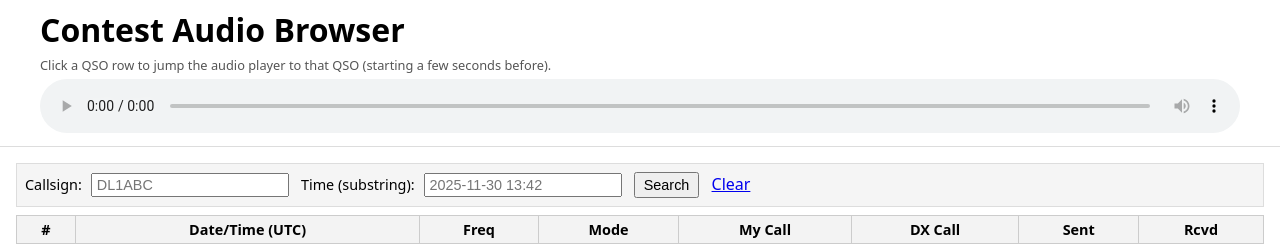
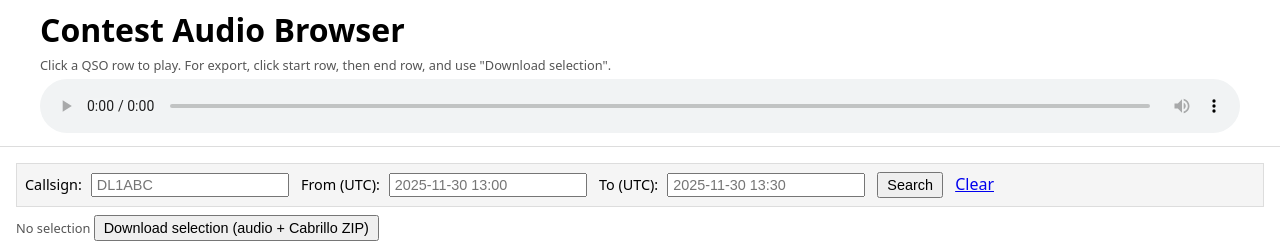
Before and after one commit to rogercaminal/contest-audio-browser, a Flask app: page / in a window 1280 px wide. Shown: the top 249 px of the page. Run offline with Flask 3, Linux system fonts and the light colour scheme; lists and menus that the app fills with data are empty; parts of the project's set-up code (start-up, migrations or seed data) failed here and were passed over.

Commit message:
Improve download

```diff
--- a/app.py
+++ b/app.py
@@ -1,12 +1,21 @@
-# app.py
 import os
+import io
+import zipfile
 from datetime import datetime
 
-from flask import Flask, render_template, send_from_directory, request  # <-- add request
+from flask import (
+    Flask,
+    render_template,
+    send_from_directory,
+    request,
+    send_file,
+)
 from mutagen.mp3 import MP3  # for MP3 duration
+from pydub import AudioSegment
 
 AUDIO_DIR = os.environ.get("AUDIO_DIR", "/data/audio")
 CABRILLO_FILE = os.environ.get("CABRILLO_FILE", "/data/logs/contest.log")
+EXPORT_DIR = os.environ.get("EXPORT_DIR")
 RECORDING_START_UTC = os.environ.get("RECORDING_START_UTC")
 CONTEST_START_UTC = os.environ.get("CONTEST_START_UTC")
 PRE_SECONDS = float(os.environ.get("PRE_SECONDS", "10"))  # how many seconds before QSO to start
@@ -15,6 +24,7 @@ app = Flask(__name__)
 
 audio_index = []  # list of {filename, start, end}
 qsos = []         # list of QSO dicts with file + offset
+header_lines = [] # Cabrillo header lines (everything before first QSO:)
 
 
 def parse_time_utc(s: str) -> datetime:
@@ -47,44 +57,52 @@ def build_audio_index():
 
 
 def parse_cabrillo(path):
-    """Very simple Cabrillo QSO parser."""
+    """Very simple Cabrillo QSO parser. Returns (header_lines, qso_list)."""
     qsos = []
+    headers = []
+    in_qso = False
+
     with open(path, encoding="utf-8", errors="ignore") as f:
         for line in f:
-            line = line.strip()
-            if not line.startswith("QSO:"):
-                continue
-            parts = line.split()
-            # QSO: freq mode date time mycall rst_s exch_s hiscall rst_r exch_r ...
-            if len(parts) < 11:
-                continue
+            raw = line.rstrip("\n")
+            stripped = raw.strip()
 
-            freq = parts[1]
-            mode = parts[2]
-            date = parts[3]          # YYYY-MM-DD
-            time = parts[4]          # HHMM
-            mycall = parts[5]
-            rst_s = parts[6]
-            exch_s = parts[7]
-            hiscall = parts[8]
-            rst_r = parts[9]
-            exch_r = parts[10]
+            if stripped.startswith("QSO:"):
+                in_qso = True
+                parts = stripped.split()
+                # QSO: freq mode date time mycall rst_s exch_s hiscall rst_r exch_r ...
+                if len(parts) < 11:
+                    continue
 
-            dt = datetime.strptime(date + " " + time, "%Y-%m-%d %H%M")
+                freq = parts[1]
+                mode = parts[2]
+                date = parts[3]          # YYYY-MM-DD
+                time = parts[4]          # HHMM
+                mycall = parts[5]
+                rst_s = parts[6]
+                exch_s = parts[7]
+                hiscall = parts[8]
+                rst_r = parts[9]
+                exch_r = parts[10]
 
-            qsos.append({
-                "datetime": dt,
-                "freq": freq,
-                "mode": mode,
-                "mycall": mycall,
-                "rst_s": rst_s,
-                "exch_s": exch_s,
-                "hiscall": hiscall,
-                "rst_r": rst_r,
-                "exch_r": exch_r,
-            })
+                dt = datetime.strptime(date + " " + time, "%Y-%m-%d %H%M")
 
-    return qsos
+                qsos.append({
+                    "datetime": dt,
+                    "freq": freq,
+                    "mode": mode,
+                    "mycall": mycall,
+                    "rst_s": rst_s,
+                    "exch_s": exch_s,
+                    "hiscall": hiscall,
+                    "rst_r": rst_r,
+                    "exch_r": exch_r,
+                })
+            else:
+                if not in_qso:
+                    headers.append(raw)
+
+    return headers, qsos
 
 
 def attach_audio_positions(qsos, audio_index):
@@ -121,26 +139,120 @@ def attach_audio_positions(qsos, audio_index):
     return qsos
 
 
+# --- helper: build AudioSegment for [start_s, end_s] over all MP3 files ---
+def build_audio_window(start_s: float, end_s: float) -> AudioSegment:
+    """Return a pydub.AudioSegment for [start_s, end_s] seconds in the whole recording."""
+    if not audio_index:
+        raise RuntimeError("Audio index not built")
+
+    # total duration
+    total_duration = audio_index[-1]["end"]
+    start_s = max(0.0, start_s)
+    end_s = min(total_duration, end_s)
+    if end_s <= start_s:
+        raise RuntimeError("Requested audio window is empty or out of range.")
+
+    start_ms = int(start_s * 1000)
+    end_ms = int(end_s * 1000)
+
+    combined = AudioSegment.silent(duration=0)
+
+    for f in audio_index:
+        file_start_ms = int(f["start"] * 1000)
+        file_end_ms = int(f["end"] * 1000)
+
+        overlap_start_ms = max(start_ms, file_start_ms)
+        overlap_end_ms = min(end_ms, file_end_ms)
+        if overlap_end_ms <= overlap_start_ms:
+            continue
+
+        local_start_ms = overlap_start_ms - file_start_ms
+        local_end_ms = overlap_end_ms - file_start_ms
+
+        path = os.path.join(AUDIO_DIR, f["filename"])
+        audio = AudioSegment.from_file(path)
+        part = audio[local_start_ms:local_end_ms]
+        combined += part
+
+    if len(combined) == 0:
+        raise RuntimeError("No audio in requested window.")
+    return combined
+
+
+# --- helper: build a small Cabrillo for selected QSOs ---
+def build_cabrillo_subset(selected_qsos):
+    """Return Cabrillo text (str) containing header + only the selected QSO lines."""
+    lines = []
+    # header lines as they were in the original file
+    for h in header_lines:
+        lines.append(h)
+
+    # ensure there's a START-OF-LOG header if not present (minimal safety)
+    if not any(l.startswith("START-OF-LOG") for l in lines):
+        lines.insert(0, "START-OF-LOG: 3.0")
+
+    # blank line between header and QSO lines
+    lines.append("")
+
+    for q in selected_qsos:
+        date_str = q["datetime"].strftime("%Y-%m-%d")
+        time_str = q["datetime"].strftime("%H%M")
+        freq = q["freq"]
+        mode = q["mode"]
+        mycall = q["mycall"]
+        rst_s = q["rst_s"]
+        exch_s = q["exch_s"]
+        hiscall = q["hiscall"]
+        rst_r = q["rst_r"]
+        exch_r = q["exch_r"]
+
+        line = (
+            f"QSO: {freq:>5} {mode:>2} {date_str} {time_str} "
+            f"{mycall:<13} {rst_s:>3} {exch_s:<6} "
+            f"{hiscall:<13} {rst_r:>3} {exch_r:<6}"
+        )
+        lines.append(line)
+
+    lines.append("END-OF-LOG:")
+    return "\n".join(lines)
+
+
 @app.route("/")
 def index():
-    # --- read search parameters from URL ---
     call_query = (request.args.get("call") or "").strip().upper()
-    time_query = (request.args.get("time") or "").strip()
+    time_from_query = (request.args.get("time_from") or "").strip()
+    time_to_query = (request.args.get("time_to") or "").strip()
 
-    # --- filter QSOs in Python ---
+    # Parse time_from / time_to if provided
+    time_from_dt = None
+    time_to_dt = None
+    time_fmt = "%Y-%m-%d %H:%M"  # same format we display in the table
+
+    if time_from_query:
+        try:
+            time_from_dt = datetime.strptime(time_from_query, time_fmt)
+        except ValueError:
+            time_from_dt = None  # invalid -> ignore filter
+
+    if time_to_query:
+        try:
+            time_to_dt = datetime.strptime(time_to_query, time_fmt)
+        except ValueError:
+            time_to_dt = None
+
     filtered = []
     for q in qsos:
-        # filter by call (matches MY call or DX call, contains)
+        # Call filter (matches MY call or DX call, case-insensitive)
         if call_query:
             if call_query not in q["hiscall"].upper() and call_query not in q["mycall"].upper():
                 continue
 
-        # filter by time substring
-        # we format the datetime as "YYYY-MM-DD HH:MM"
-        if time_query:
-            dt_str = q["datetime"].strftime("%Y-%m-%d %H:%M")
-            if time_query not in dt_str:
-                continue
+        # Time range filter
+        q_dt = q["datetime"]
+        if time_from_dt and q_dt < time_from_dt:
+            continue
+        if time_to_dt and q_dt > time_to_dt:
+            continue
 
         filtered.append(q)
 
@@ -148,20 +260,76 @@ def index():
         "index.html",
         qsos=filtered,
         call_query=call_query,
-        time_query=time_query,
+        time_from_query=time_from_query,
+        time_to_query=time_to_query,
     )
 
 
 @app.route("/audio/<path:filename>")
 def audio(filename):
-    # Serve raw MP3 files from AUDIO_DIR
     return send_from_directory(AUDIO_DIR, filename)
 
 
+@app.route("/download_selection", methods=["POST"])
+def download_selection():
+    try:
+        start_idx = int(request.form.get("start_index", "0"))
+        end_idx = int(request.form.get("end_index", "0"))
+    except ValueError:
+        return "Invalid indices", 400
+
+    if start_idx <= 0 or end_idx <= 0 or end_idx < start_idx:
+        return "Invalid range", 400
+
+    selected = [q for q in qsos if start_idx <= q["index"] <= end_idx]
+    if not selected:
+        return "No QSOs in selected range", 400
+
+    centers = [q["abs_rec_second"] for q in selected]
+    start_s = min(centers) - PRE_SECONDS
+    end_s = max(centers) + PRE_SECONDS
+
+    audio_seg = build_audio_window(start_s, end_s)
+    cab_text = build_cabrillo_subset(selected)
+
+    # --- build ZIP in memory ---
+    buf = io.BytesIO()
+    with zipfile.ZipFile(buf, "w", zipfile.ZIP_DEFLATED) as zf:
+        # audio
+        audio_bytes_io = io.BytesIO()
+        audio_seg.export(audio_bytes_io, format="mp3")
+        audio_bytes_io.seek(0)
+        zf.writestr("snippet.mp3", audio_bytes_io.read())
+        # cabrillo
+        zf.writestr("snippet.log", cab_text.encode("utf-8"))
+    buf.seek(0)
+
+    filename = f"qsos_{start_idx}_to_{end_idx}.zip"
+
+    # --- optional: also save ZIP on server in EXPORT_DIR ---
+    if EXPORT_DIR:
+        try:
+            os.makedirs(EXPORT_DIR, exist_ok=True)
+            server_path = os.path.join(EXPORT_DIR, filename)
+            with open(server_path, "wb") as f:
+                f.write(buf.getbuffer())
+            app.logger.info(f"Saved export to {server_path}")
+        except Exception as e:
+            app.logger.error(f"Error saving export to EXPORT_DIR: {e}")
+
+    # --- send to browser as download ---
+    return send_file(
+        buf,
+        mimetype="application/zip",
+        as_attachment=True,
+        download_name=filename,
+    )
+
+
 def init_app():
-    global audio_index, qsos
+    global audio_index, qsos, header_lines
     audio_index = build_audio_index()
-    qsos_raw = parse_cabrillo(CABRILLO_FILE)
+    header_lines, qsos_raw = parse_cabrillo(CABRILLO_FILE)
     qsos = attach_audio_positions(qsos_raw, audio_index)
 
 
--- a/docker-compose.yml
+++ b/docker-compose.yml
@@ -14,7 +14,7 @@ services:
       CONTEST_START_UTC: "2025-11-29 00:00:00"
       PRE_SECONDS: 0
       # optional: server-side export folder
-      EXPORT_DIR: /data/exports
+      EXPORT_DIR: /data/exports/cqww_2025_ef6t
     volumes:
       # host_path:container_path
       - ./data/audio:/data/audio
--- a/templates/index.html
+++ b/templates/index.html
@@ -4,33 +4,13 @@
     <meta charset="utf-8">
     <title>Contest Audio Browser</title>
     <style>
-      body {
-        font-family: system-ui, sans-serif;
-        margin: 0;
-      }
-      .page {
-        margin: 1rem;
-      }
-      table {
-        border-collapse: collapse;
-        width: 100%;
-      }
-      th, td {
-        border: 1px solid #ccc;
-        padding: 4px 6px;
-        font-size: 0.9rem;
-      }
-      th {
-        background: #f3f3f3;
-      }
-      tr:hover {
-        background: #eef;
-        cursor: pointer;
-      }
-      .small {
-        font-size: 0.8rem;
-        color: #555;
-      }
+      body { font-family: system-ui, sans-serif; margin: 0; }
+      .page { margin: 1rem; }
+      table { border-collapse: collapse; width: 100%; }
+      th, td { border: 1px solid #ccc; padding: 4px 6px; font-size: 0.9rem; }
+      th { background: #f3f3f3; }
+      tr:hover { background: #eef; cursor: pointer; }
+      .small { font-size: 0.8rem; color: #555; }
       .search-bar {
         margin-bottom: 0.5rem;
         padding: 0.5rem;
@@ -51,7 +31,6 @@
         font-size: 0.9rem;
       }
 
-      /* 🔹 Sticky audio bar */
       .sticky-player {
         position: sticky;
         top: 0;
@@ -60,26 +39,32 @@
         padding: 0.5rem 1rem 0.5rem 1rem;
         border-bottom: 1px solid #ddd;
       }
-      .sticky-player-inner {
-        max-width: 1200px;
-        margin: 0 auto;
+      .sticky-player-inner { max-width: 1200px; margin: 0 auto; }
+
+      /* selection highlighting */
+      tr.selected-range { background: #cde !important; }
+      .controls-bar {
+        margin-bottom: 0.5rem;
+      }
+      .controls-bar button {
+        padding: 3px 8px;
+        font-size: 0.9rem;
+        margin-right: 0.5rem;
       }
     </style>
   </head>
   <body>
-    <!-- Sticky bar with title + audio always visible -->
     <div class="sticky-player">
       <div class="sticky-player-inner">
         <h1 style="margin: 0 0 0.3rem 0;">Contest Audio Browser</h1>
         <p class="small" style="margin: 0 0 0.3rem 0;">
-          Click a QSO row to jump the audio player to that QSO (starting a few seconds before).
+          Click a QSO row to play. For export, click start row, then end row, and use "Download selection".
         </p>
         <audio id="player" controls style="width: 100%;"></audio>
       </div>
     </div>
 
     <div class="page">
-      <!-- Search form -->
       <form method="get" class="search-bar">
         <label for="call">Callsign:</label>
         <input
@@ -90,18 +75,36 @@
           placeholder="DL1ABC"
         />
 
-        <label for="time">Time (substring):</label>
+        <label for="time_from">From (UTC):</label>
         <input
           type="text"
-          id="time"
-          name="time"
-          value="{{ time_query or '' }}"
-          placeholder="2025-11-30 13:42"
+          id="time_from"
+          name="time_from"
+          value="{{ time_from_query or '' }}"
+          placeholder="2025-11-30 13:00"
+        />
+
+        <label for="time_to">To (UTC):</label>
+        <input
+          type="text"
+          id="time_to"
+          name="time_to"
+          value="{{ time_to_query or '' }}"
+          placeholder="2025-11-30 13:30"
         />
 
         <button type="submit">Search</button>
         <a href="/" style="margin-left: 0.5rem;">Clear</a>
       </form>
+      <!-- controls for selection -->
+      <div class="controls-bar small">
+        <span id="selection-info">No selection</span>
+        <form id="download-form" method="post" action="/download_selection" style="display:inline;">
+          <input type="hidden" name="start_index" id="start_index" />
+          <input type="hidden" name="end_index" id="end_index" />
+          <button type="submit">Download selection (audio + Cabrillo ZIP)</button>
+        </form>
+      </div>
 
       <table>
         <thead>
@@ -118,7 +121,7 @@
         </thead>
         <tbody>
           {% for q in qsos %}
-          <tr onclick="playQSO('{{ q.file }}', {{ q.file_offset }})">
+          <tr data-index="{{ q.index }}" onclick="rowClicked(event, '{{ q.file }}', {{ q.file_offset }}, {{ q.index }})">
             <td>{{ q.index }}</td>
             <td>{{ q.datetime.strftime('%Y-%m-%d %H:%M') }}</td>
             <td>{{ q.freq }}</td>
@@ -158,6 +161,64 @@
           audio.play();
         }
       }
+
+      // range selection
+      let selStart = null;
+      let selEnd = null;
+
+      function updateSelectionHighlight() {
+        const rows = document.querySelectorAll("tbody tr");
+        rows.forEach(row => {
+          const idx = parseInt(row.getAttribute("data-index"));
+          if (selStart !== null && selEnd !== null && idx >= selStart && idx <= selEnd) {
+            row.classList.add("selected-range");
+          } else {
+            row.classList.remove("selected-range");
+          }
+        });
+
+        const info = document.getElementById("selection-info");
+        const startInput = document.getElementById("start_index");
+        const endInput = document.getElementById("end_index");
+
+        if (selStart !== null && selEnd !== null) {
+          info.textContent = `Selected QSOs from #${selStart} to #${selEnd}`;
+          startInput.value = selStart;
+          endInput.value = selEnd;
+        } else if (selStart !== null) {
+          info.textContent = `Selection start at QSO #${selStart}, click another row to set end`;
+          startInput.value = "";
+          endInput.value = "";
+        } else {
+          info.textContent = "No selection";
+          startInput.value = "";
+          endInput.value = "";
+        }
+      }
+
+      function rowClicked(event, file, offset, index) {
+        // left click: if no selection yet, set start; otherwise set end
+        if (selStart === null) {
+          selStart = index;
+          selEnd = null;
+        } else if (selEnd === null) {
+          if (index >= selStart) {
+            selEnd = index;
+          } else {
+            selEnd = selStart;
+            selStart = index;
+          }
+        } else {
+          // third click: reset selection to this as start
+          selStart = index;
+          selEnd = null;
+        }
+
+        updateSelectionHighlight();
+        playQSO(file, offset);
+      }
+
+      updateSelectionHighlight();
     </script>
   </body>
 </html>
```
Also changed, not shown: 1 other file.
